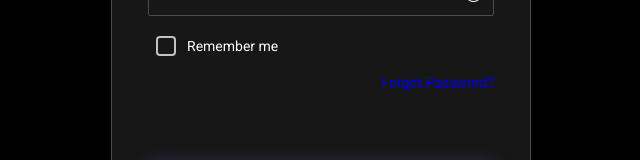
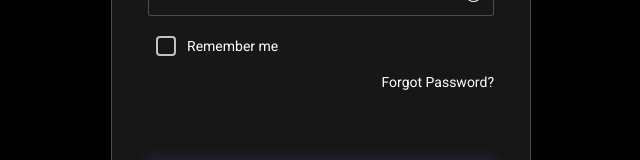
Before and after one commit to talerqa/project-card, a React (Vite) app: page /login in a window 1280 px wide. Shown: the part 266-426 px from the top of the page, without its empty margins (319-959 px from the left). Built offline with nearby package versions, Linux system fonts and the light colour scheme; no server answers.

Commit message:
fix: color link

```diff
--- a/src/components/auth/signIn/signIn.module.scss
+++ b/src/components/auth/signIn/signIn.module.scss
@@ -30,6 +30,7 @@
     justify-content: flex-end;
     cursor: pointer;
     text-decoration: none;
+    color: var(--color-light-100);
   }
 
   .buttonSubmitForm {
```
